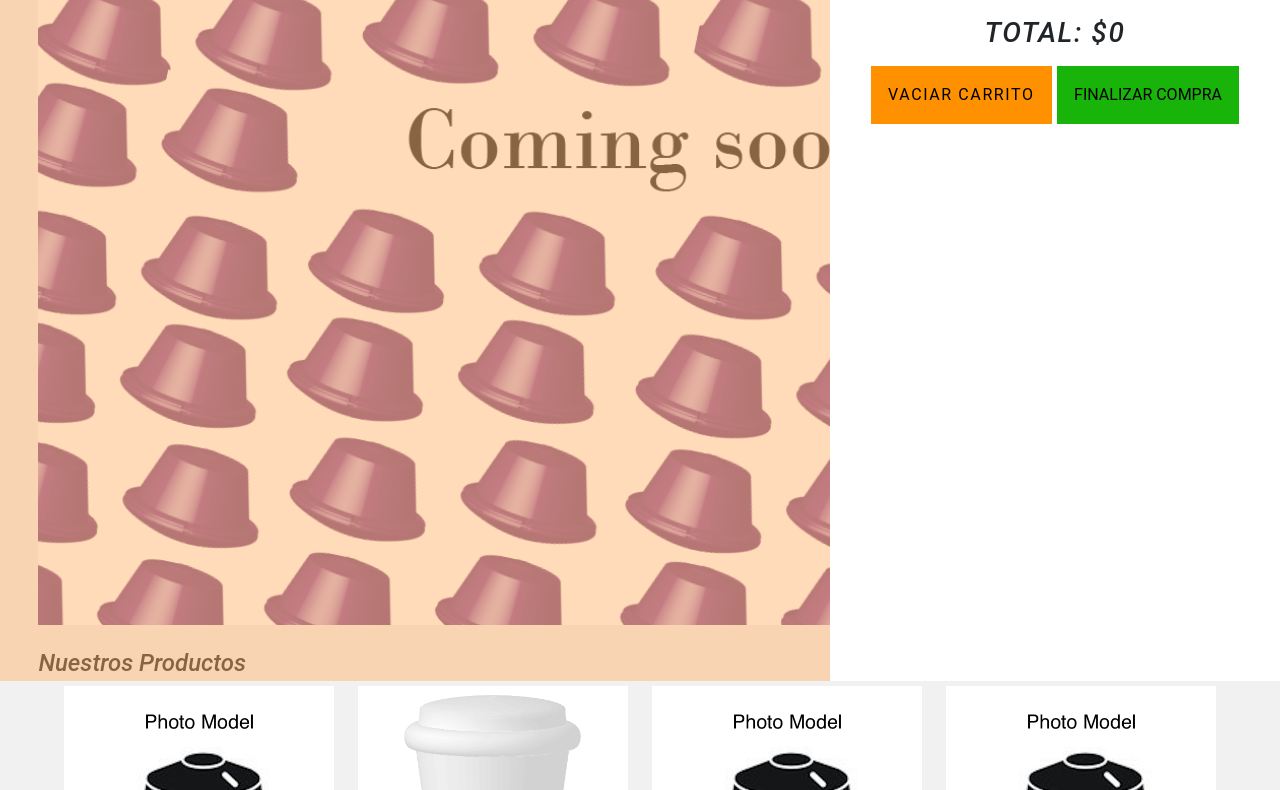
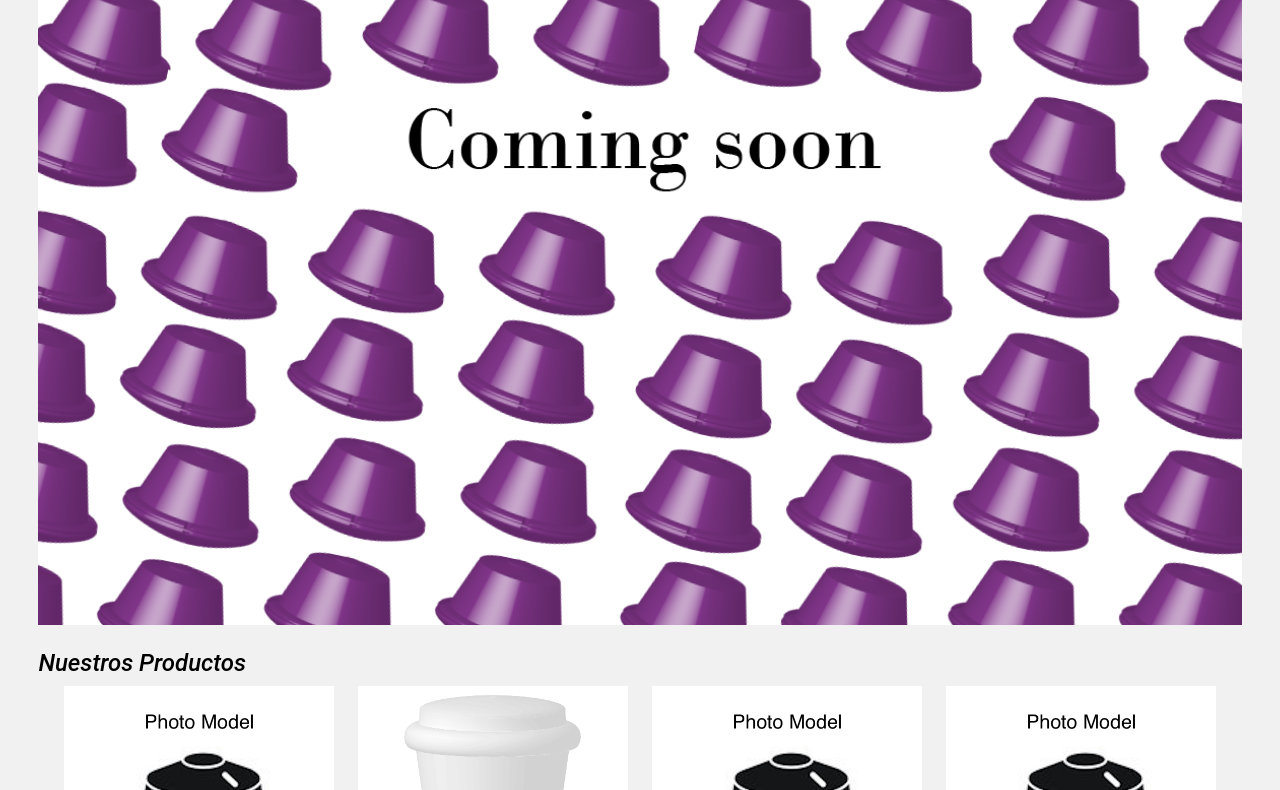
Before and after one commit to Laraconverso/Barista, a website: page index.html in a window 1280 px wide. Shown: the part 119-909 px from the top of the page. Drawn offline with nearby package versions, Linux system fonts and the light colour scheme.

Commit message:
fixing cart sidebar

```diff
--- a/index.html
+++ b/index.html
@@ -73,8 +73,8 @@
             </section>
             <br>
              <!--SHOPPING CART-->
-            <div class="cart-overlay transparentBcg">
-                <div class="cart showCart">
+            <div class="cart-overlay">
+                <div class="cart">
                     <span class="close-cart"><i class="far fa-window-close"></i></span>
                     <h2>Tu Orden</h2>
                     <div class="cart-content">
--- a/scss/style.scss
+++ b/scss/style.scss
@@ -323,10 +323,10 @@ nav {
 }
 }
 .showCart {
-  transform: translateX(0);
+	transform: translateX(0);
 }
 .transparentBcg {
-  visibility: visible;
+	visibility: visible;
 }
 @media screen and (min-width: 768px) {
   .cart {
```
Also changed, not shown: css/style.css, scss/style.css, 1 other file.
